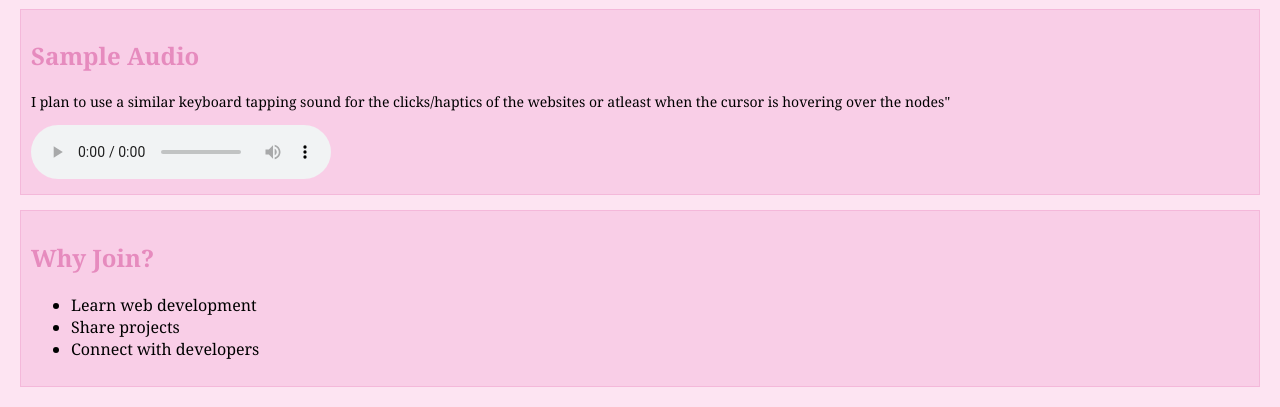
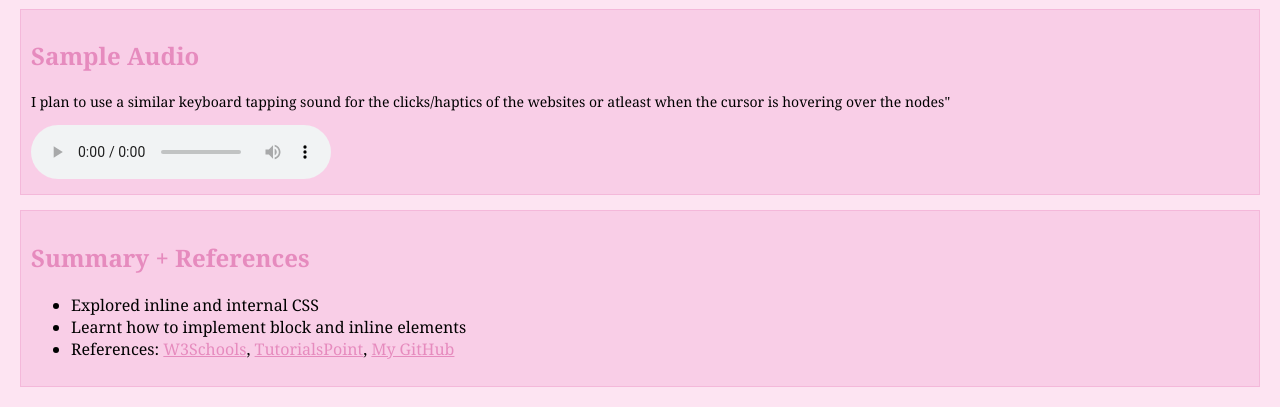
Before and after one commit to tejaswieetj-max/basic-html-site, a plain HTML site: page index.html in a window 1280 px wide. Shown: the part 910-1317 px from the top of the page. Drawn offline with Linux system fonts and the light colour scheme.

Commit message:
Update index.html

```diff
--- a/index.html
+++ b/index.html
@@ -68,14 +68,20 @@
             <source src="typing.mp3" type="audio/mpeg">
         </audio>
     </div>
-    <div class="box">
-        <h2>Why Join?</h2>
-        <ul>
-            <li>Learn web development</li>
-            <li>Share projects</li>
-            <li>Connect with developers</li>
-        </ul>
-    </div>
+<div class="box">
+    <h2>Summary + References</h2>
+    <ul>
+        <li>Explored inline and internal CSS</li>
+        <li>Learnt how to implement block and inline elements</li>
+        <li>
+            References:
+            <a href="https://www.w3schools.com" target="_blank">W3Schools</a>,
+            <a href="https://www.tutorialspoint.com" target="_blank">TutorialsPoint</a>,
+            <a href="https://github.com/tejaswieetj-max" target="_blank">My GitHub</a>
+        </li>
+    </ul>
+</div>
+
 </body>
 
 </html>
```
